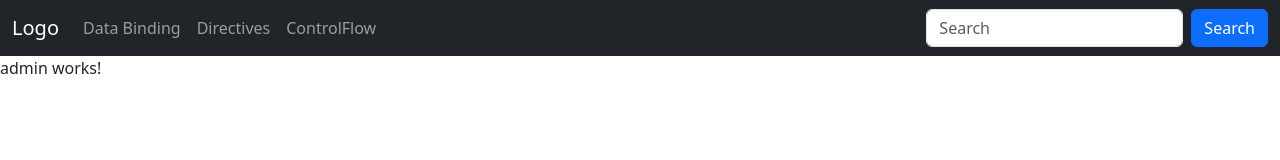
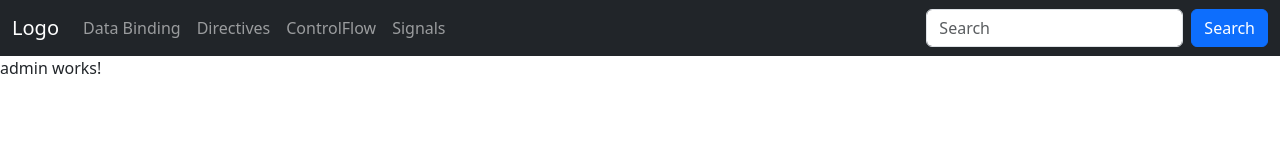
Before and after one commit to JaiSai2003/practice, an Angular app: page /home in a window 1280 px wide. Shown: the top 160 px of the page. Built offline with nearby package versions, Linux system fonts and the light colour scheme.

Commit message:
update (#8.5)

```diff
--- a/src/app/app.component.html
+++ b/src/app/app.component.html
@@ -15,6 +15,9 @@
         <li class="nav-item">
           <a class="nav-link" routerLink="controlFlow">ControlFlow</a>
         </li>
+        <li class="nav-item">
+          <a class="nav-link" routerLink="signals">Signals</a>
+        </li>
       </ul>
       <form class="d-flex">
         <input class="form-control me-2" type="text" placeholder="Search">
```
